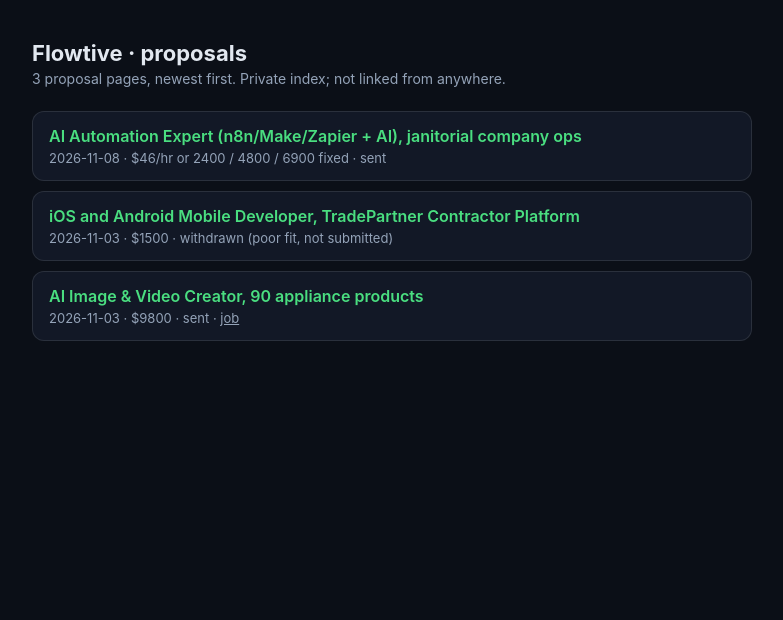
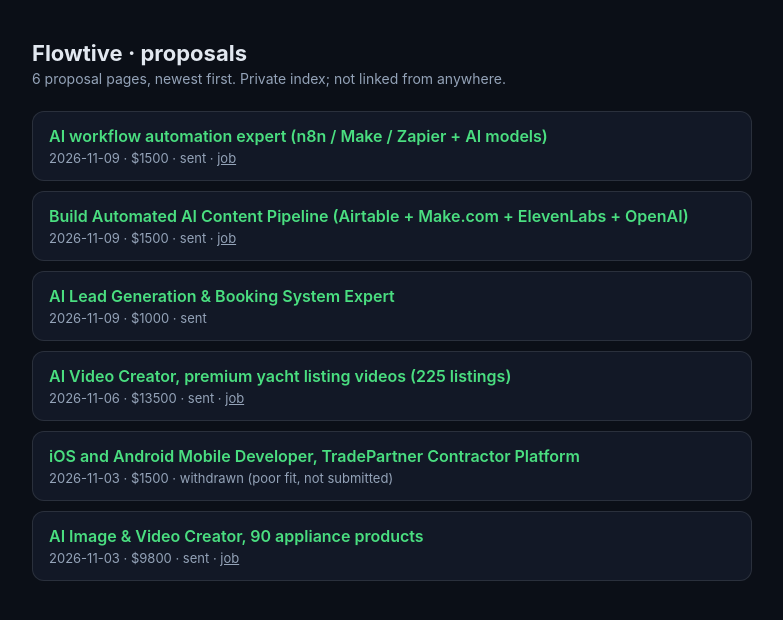
Before and after one commit to kristof-flowtive/proposals, a plain HTML site: page index.html in a window 1280 px wide. Shown: the whole page, without its empty margins (248-1031 px from the left). Drawn offline with Linux system fonts and the light colour scheme.

Commit message:
Rebuild proposals index

```diff
--- a/index.html
+++ b/index.html
@@ -7,9 +7,12 @@ body{margin:0;background:#0B0F17;color:#e2e8f0;font-family:Inter,-apple-system,s
 ul{list-style:none;padding:0;margin:0} .row{background:#121826;border:1px solid rgba(255,255,255,.1);border-radius:12px;padding:14px 16px;margin-bottom:10px}
 .t{color:#4ADE80;text-decoration:none;font-weight:600} .t:hover{text-decoration:underline} .m{color:#94a3b8;font-size:13px;margin-top:4px} .m a{color:#94a3b8}
 </style></head><body><div class="wrap">
-<h1>Flowtive · proposals</h1><p>3 proposal pages, newest first. Private index; not linked from anywhere.</p>
+<h1>Flowtive · proposals</h1><p>6 proposal pages, newest first. Private index; not linked from anywhere.</p>
 <ul>
-<li class="row"><div><a class="t" href="https://kristof-flowtive.github.io/proposals/janitorial-ops-automation/">AI Automation Expert (n8n/Make/Zapier + AI), janitorial company ops</a><div class="m">2026-11-08 · $46/hr or 2400 / 4800 / 6900 fixed · sent</div></div></li>
+<li class="row"><div><a class="t" href="https://kristof-flowtive.github.io/proposals/ai-workflow-automations/">AI workflow automation expert (n8n / Make / Zapier + AI models)</a><div class="m">2026-11-09 · $1500 · sent · <a href="https://www.upwork.com/jobs/~022119105962722180461">job</a></div></div></li>
+<li class="row"><div><a class="t" href="https://kristof-flowtive.github.io/proposals/faceless-video-pipeline/">Build Automated AI Content Pipeline (Airtable + Make.com + ElevenLabs + OpenAI)</a><div class="m">2026-11-09 · $1500 · sent · <a href="https://www.upwork.com/jobs/~022119357723757997189">job</a></div></div></li>
+<li class="row"><div><a class="t" href="https://kristof-flowtive.github.io/proposals/whatsapp-lead-booking-partner/">AI Lead Generation &amp; Booking System Expert</a><div class="m">2026-11-09 · $1000 · sent</div></div></li>
+<li class="row"><div><a class="t" href="https://kristof-flowtive.github.io/proposals/yacht-listing-videos/">AI Video Creator, premium yacht listing videos (225 listings)</a><div class="m">2026-11-06 · $13500 · sent · <a href="https://www.upwork.com/jobs/~022118084718367574520">job</a></div></div></li>
 <li class="row"><div><a class="t" href="https://kristof-flowtive.github.io/proposals/tradepartner-mobile-foundation/">iOS and Android Mobile Developer, TradePartner Contractor Platform</a><div class="m">2026-11-03 · $1500 · withdrawn (poor fit, not submitted)</div></div></li>
 <li class="row"><div><a class="t" href="https://kristof-flowtive.github.io/proposals/ai-product-video-pipeline/">AI Image &amp; Video Creator, 90 appliance products</a><div class="m">2026-11-03 · $9800 · sent · <a href="https://www.upwork.com/jobs/~022117697977338360413">job</a></div></div></li>
 </ul></div></body></html>
```
